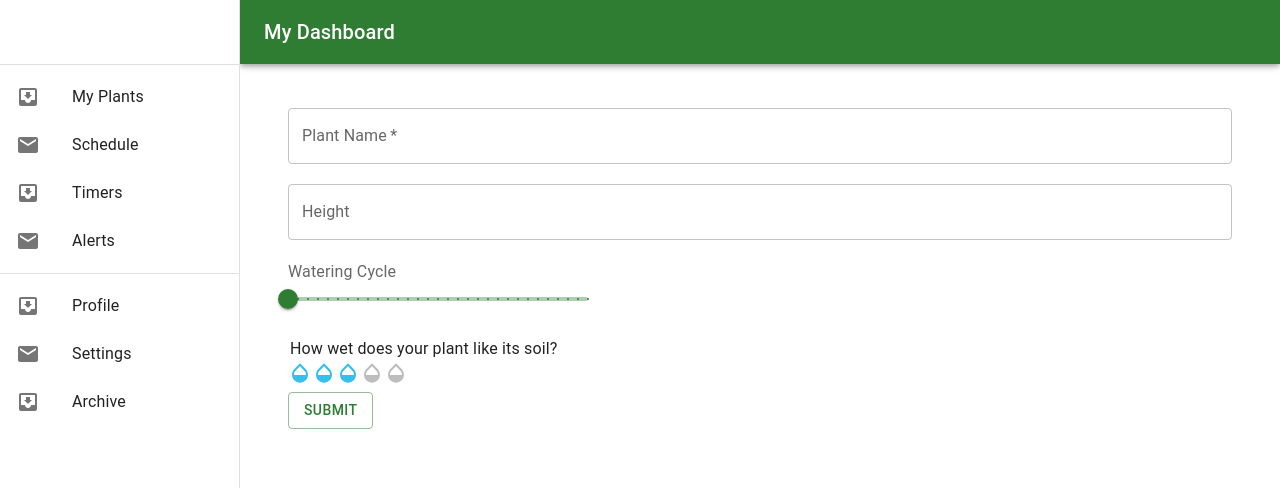
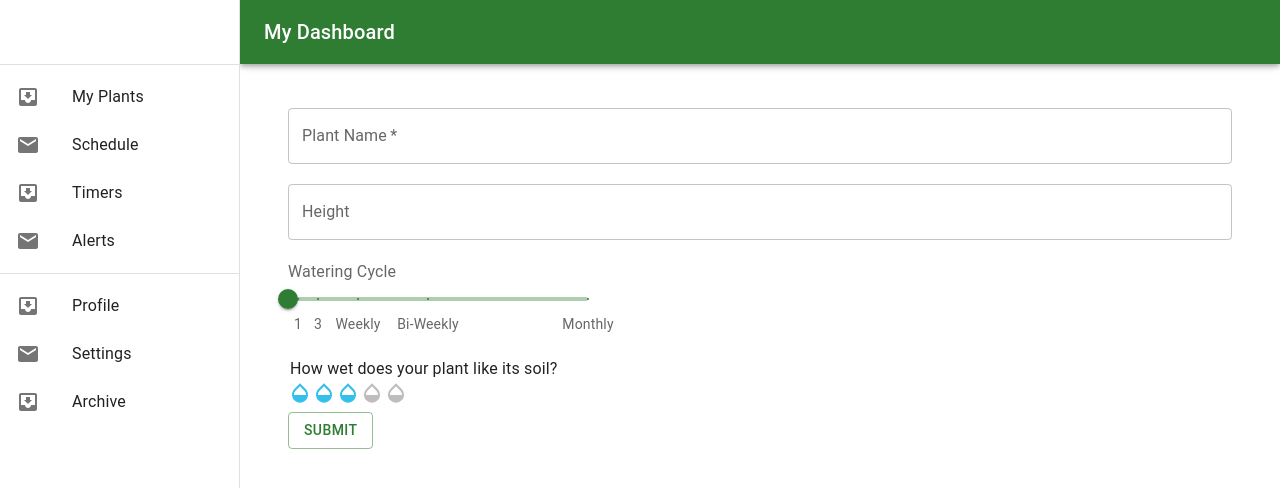
Before and after one commit to ryanevans253/react-sandbox, a React (Create React App) app: page / in a window 1280 px wide. Shown: the top 488 px of the page. Built offline with nearby package versions, Linux system fonts and the light colour scheme.

Commit message:
slider updated

```diff
--- a/src/components/CreatePlant.js
+++ b/src/components/CreatePlant.js
@@ -24,7 +24,7 @@ export default function Create() {
   const handleSubmit = (e) => {
     e.preventDefault();
 
-    console.log(name, height, moisture);
+    console.log(name, height, cycle, moisture);
   };
 
   return (
@@ -50,7 +50,7 @@ export default function Create() {
           className={classes.field}
         />
 
-        <DiscreteSliderSteps />
+        <DiscreteSliderSteps onChange={(value) => setCycle(value)} />
         <CustomizedRating onChange={(value) => setMoisture(value)} />
         <Button
           color="success"
--- a/src/components/CycleSlider.js
+++ b/src/components/CycleSlider.js
@@ -3,11 +3,34 @@ import Box from "@mui/material/Box";
 import Slider from "@mui/material/Slider";
 import { FormLabel } from "@mui/material";
 
+const marks = [
+  {
+    value: 1,
+    label: "1",
+  },
+  {
+    value: 3,
+    label: "3",
+  },
+  {
+    value: 7,
+    label: "Weekly",
+  },
+  {
+    value: 14,
+    label: "Bi-Weekly",
+  },
+  {
+    value: 30,
+    label: "Monthly",
+  },
+];
+
 function valuetext(value) {
   return `${value}`;
 }
 
-export default function DiscreteSliderSteps() {
+export default function DiscreteSliderSteps(props) {
   return (
     <Box sx={{ width: 300 }}>
       <FormLabel>Watering Cycle</FormLabel>
@@ -16,11 +39,13 @@ export default function DiscreteSliderSteps() {
         defaultValue={0}
         getAriaValueText={valuetext}
         step={1}
-        marks
+        marks={marks}
         min={0}
         max={30}
         valueLabelDisplay="auto"
         color="success"
+        size="medium"
+        onChange={(event) => props.onChange(event.target.value)}
       />
     </Box>
   );
--- a/src/components/MoistureRating.js
+++ b/src/components/MoistureRating.js
@@ -16,7 +16,6 @@ const StyledRating = styled(Rating)({
 });
 
 export default function CustomizedRating(props) {
-  console.log(props);
   return (
     <Box
       sx={{
```
